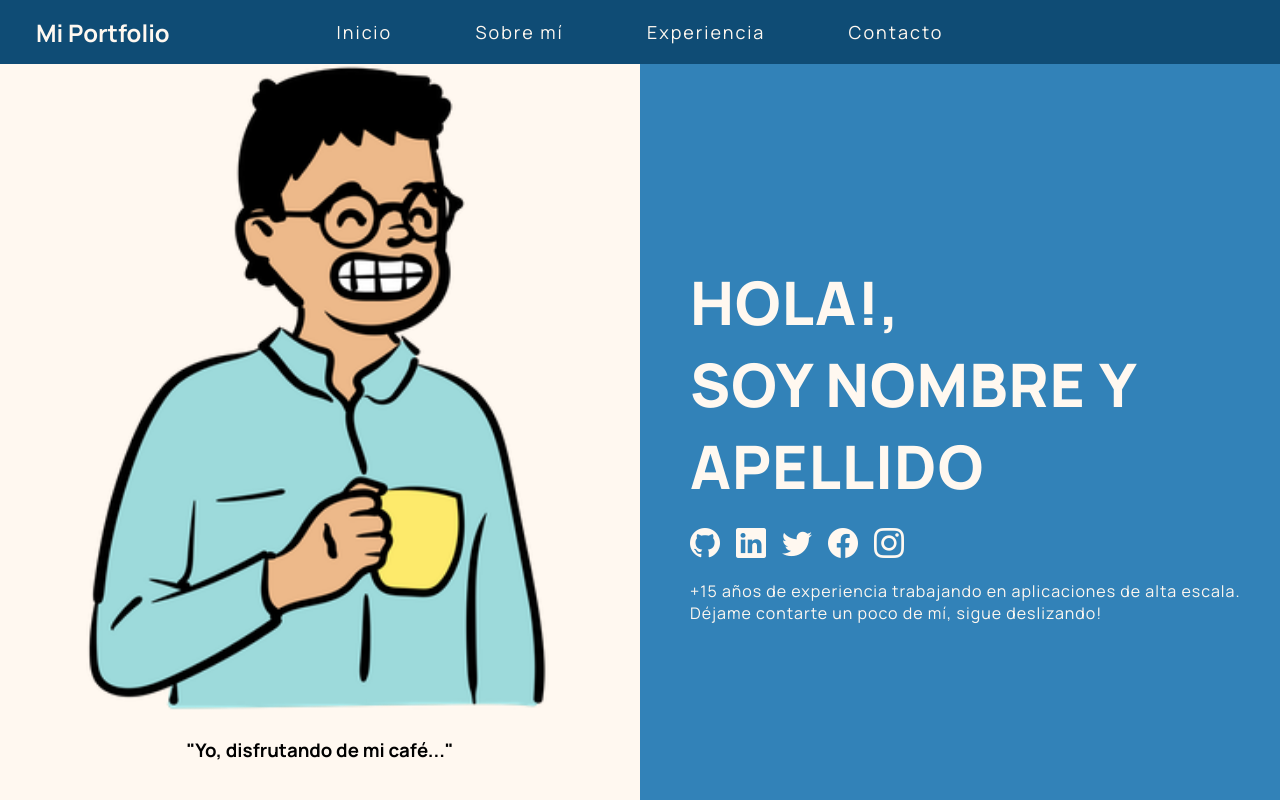
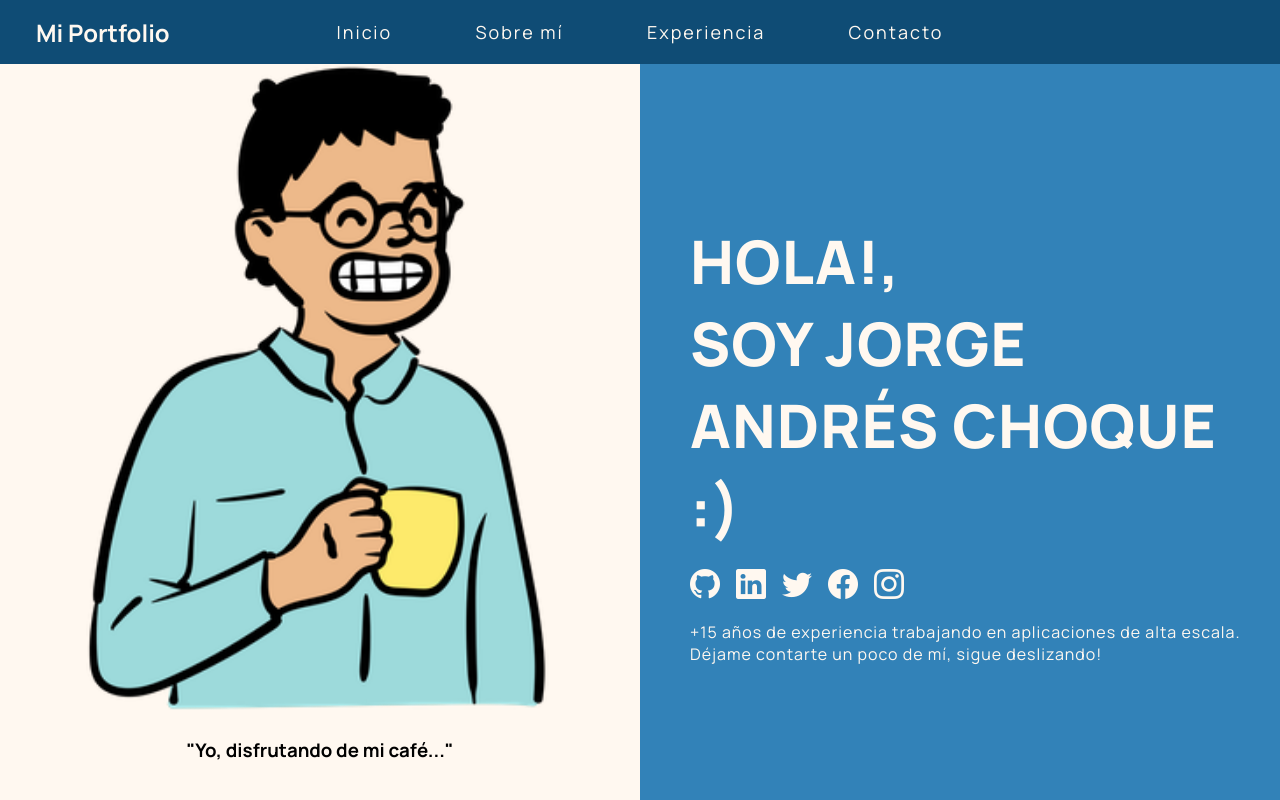
Before and after one commit to Jorge-JayCh/Portfolio-Jorge-Ch, a plain HTML site: page index.html in a window 1280 px wide. Shown: the top 800 px of the page. Drawn offline with nearby package versions, Linux system fonts and the light colour scheme.

Commit message:
Cambio de Nombre

```diff
--- a/index.html
+++ b/index.html
@@ -38,7 +38,7 @@
     </div>
     <div class="half-section text-section">
       <div class="introduction">
-        <h1 class="title">Hola!, <br> Soy Nombre y Apellido </h1>
+        <h1 class="title">Hola!, <br> Soy Jorge Andrés Choque :) </h1>
         <ul class="socials">
           <li><a class="socials-icon" href=""><i class="bi bi-github"></i></a></li>
           <li><a class="socials-icon" href=""><i class="bi bi-linkedin"></i></a></li>
```
